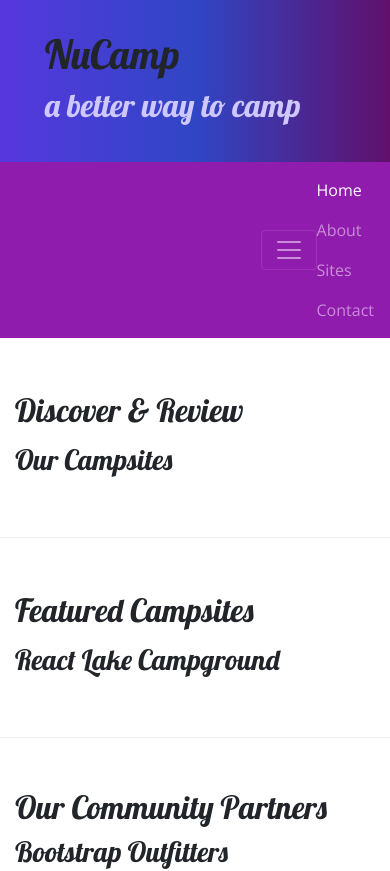
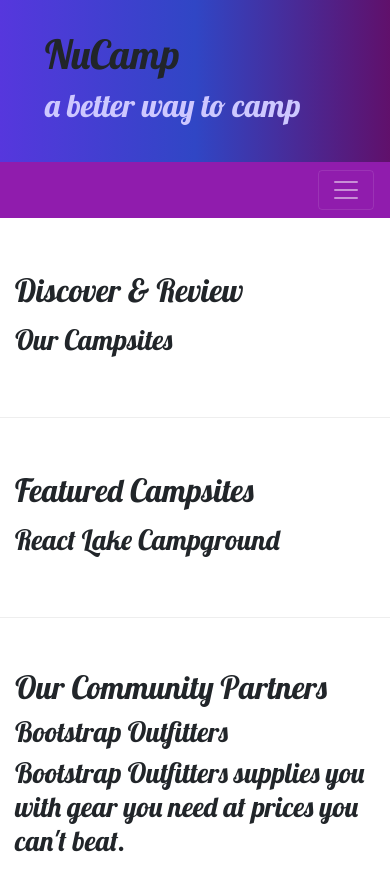
Before and after one commit to CassV22/NuCamp, a website: page index.html in a window 390 px wide. Shown: the top 871 px of the page. Drawn offline with nearby package versions, Linux system fonts and the light colour scheme.

Commit message:
Toggle feature now working properly

```diff
--- a/index.html
+++ b/index.html
@@ -31,10 +31,10 @@
 
         <nav class="navbar navbar-expand-sm navbar-dark sticky-top">
             <div class="container">
-                <button class="navbar-toggler ml-auto" type="button" data-toggle="collaspe" data-target="#nucampNavbar" >
+                <button class="navbar-toggler ml-auto" type="button" data-toggle="collapse" data-target="#nucampNavbar" >
                     <span class="navbar-toggler-icon"></span>
                 </button>
-                <div class="collaspe navbar-collaspe" id="nucampNavbar"> <!--Get text to disapper on small screen-->
+                <div class="collapse navbar-collapse" id="nucampNavbar"> <!--Get text to disapper on small screen-->
                     <ul class="navbar-nav">
                         <li class="nav-item active"><a class="nav-link" href="#">Home</a></li>
                         <li class="nav-item"><a class="nav-link" href="aboutus.html">About</a></li>
```
